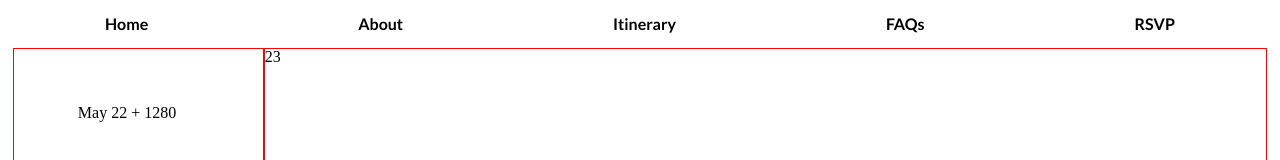
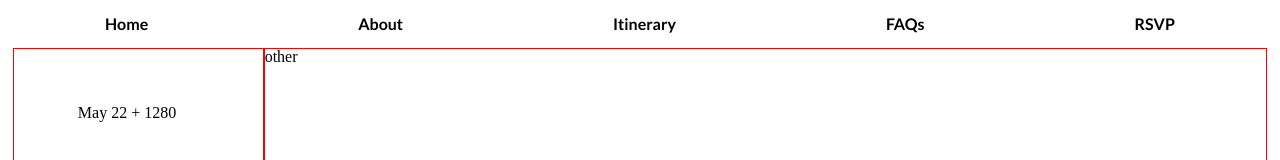
Before and after one commit to loganmetzger/barcelona22, a React (Create React App) app: page /itinerary/23 in a window 1280 px wide. Shown: the top 160 px of the page. Built offline with nearby package versions, Linux system fonts and the light colour scheme.

Commit message:
some minor changes

```diff
--- a/src/components/ItinDays/Day23.js
+++ b/src/components/ItinDays/Day23.js
@@ -3,7 +3,7 @@ import React from "react";
 const Day23 = (props) => {
   return (
     <div className="day">
-      <p>23</p>
+      <p>other</p>
     </div>
   );
 };
--- a/src/components/ItinDays/Day27.js
+++ b/src/components/ItinDays/Day27.js
@@ -3,7 +3,7 @@ import React from "react";
 const Day27 = (props) => {
   return (
     <div className="day">
-      <p>23</p>
+      <p>26666777</p>
     </div>
   );
 };
```
